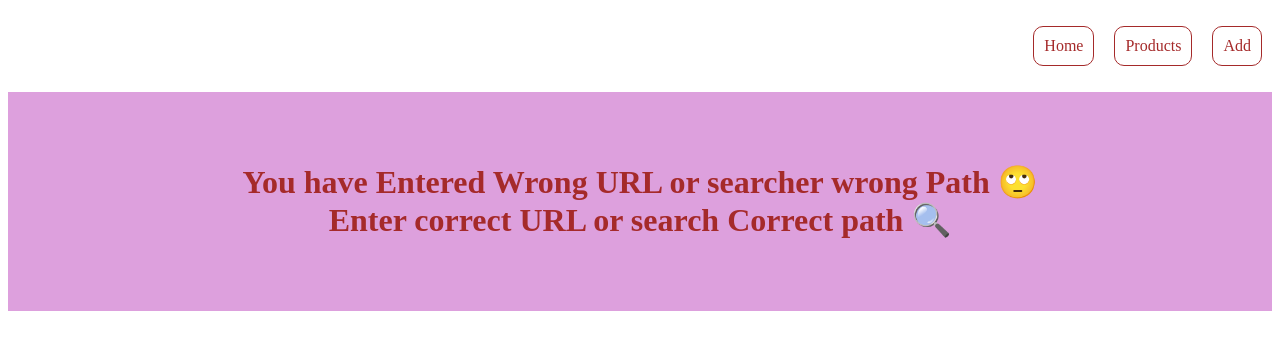
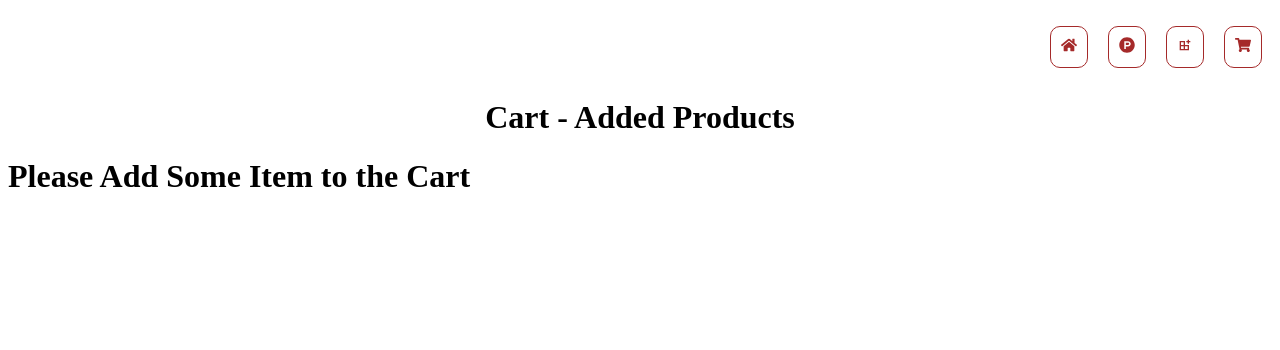
Before and after one commit to don1502/E-commerce, a React (Vite) app: page /cartlist in a window 1280 px wide. Shown: the top 350 px of the page. Built offline with nearby package versions, Linux system fonts and the light colour scheme.

Commit message:
Managing add to cart

```diff
--- a/package.json
+++ b/package.json
@@ -13,12 +13,15 @@
     "@emotion/react": "^11.14.0",
     "@emotion/styled": "^11.14.1",
     "@mui/material": "^7.3.4",
+    "@reduxjs/toolkit": "^2.9.2",
     "axios": "^1.12.2",
     "bootstrap": "^5.3.8",
     "json-server": "^1.0.0-beta.3",
     "react": "^19.1.1",
     "react-bootstrap": "^2.10.10",
     "react-dom": "^19.1.1",
+    "react-icons": "^5.5.0",
+    "react-redux": "^9.2.0",
     "react-router-dom": "^7.8.2",
     "sweetalert2": "^11.26.3"
   },
--- a/src/App.jsx
+++ b/src/App.jsx
@@ -5,12 +5,29 @@ import Product from "./components/product";
 import NewProduct from "./components/NewProduct";
 import NotFound from "./components/NotFound";
 import UpdateProduct from "./components/UpdateProduct";
+import Cart from "./components/CartList";
+import { FaHome, FaProductHunt, FaShoppingCart } from "react-icons/fa";
+import { CgExtensionAdd } from "react-icons/cg";
+import CartList from "./components/CartList";
 
 function App() {
   return (
     <>
       <BrowserRouter>
         <ol className="naviLink">
+          <Link
+            to="cartlist"
+            style={{
+              textDecoration: "none",
+              margin: "10px",
+              padding: "10px",
+              color: "brown",
+              border: "1px solid brown",
+              borderRadius: "10px",
+            }}
+          >
+            <FaShoppingCart />
+          </Link>
           <Link
             to="newproduct"
             style={{
@@ -22,7 +39,7 @@ function App() {
               borderRadius: "10px",
             }}
           >
-            Add
+            <CgExtensionAdd />
           </Link>
           <Link
             to="product"
@@ -35,7 +52,7 @@ function App() {
               borderRadius: "10px",
             }}
           >
-            Products
+            <FaProductHunt />
           </Link>
           <Link
             to="/"
@@ -48,13 +65,14 @@ function App() {
               borderRadius: "10px",
             }}
           >
-            Home
+            <FaHome />
           </Link>
         </ol>
         <Routes>
           <Route path="/" element={<Home />} />
           <Route path="/product" element={<Product />} />
           <Route path="/newproduct" element={<NewProduct />} />
+          <Route path="/cartlist" element={<CartList />} />
           <Route path="/updateproduct/:id" element={<UpdateProduct />} />
           <Route path="/*" element={<NotFound />} />
         </Routes>
--- /dev/null
+++ b/src/components/CartList.jsx
@@ -0,0 +1,80 @@
+import React from "react";
+import { useDispatch, useSelector } from "react-redux";
+import Button from "react-bootstrap/Button";
+import Card from "react-bootstrap/Card";
+import { removeItem } from "../store/cartSlice";
+
+const CartList = () => {
+  let cartProducts = useSelector((state) => {
+    return state.cart;
+  });
+
+  let dispatch = useDispatch();
+
+  let handleRemove = (reduxItemId) => {
+    dispatch(removeItem(reduxItemId));
+    alert("Item removed from Cart");
+  };
+
+  return (
+    <>
+      <center>
+        <h1>Cart - Added Products</h1>
+      </center>
+      {cartProducts.length !== 0 ? (
+        <section className="productSection">
+          {cartProducts.map((product) => (
+            <Card
+              key={product.id}
+              style={{
+                width: "18rem",
+                height: "20rem",
+                border: "1px solid black",
+                borderRadius: "5px",
+                padding: "20px",
+              }}
+              className="productCard"
+            >
+              <center>
+                <Card.Img
+                  variant="top"
+                  src={product.image}
+                  className="productImage"
+                />
+              </center>
+              <Card.Body>
+                <Card.Title style={{ paddingLeft: "20px" }}>
+                  {product.title}
+                </Card.Title>
+                <Card.Text style={{ paddingLeft: "150px" }}>
+                  ₹ : {product.price}
+                </Card.Text>
+              </Card.Body>
+              <Card.Footer
+                style={{
+                  display: "flex",
+                  justifyContent: "center",
+                  alignItems: "center",
+                  gap: "5px",
+                }}
+              >
+                <Button
+                  onClick={() => {
+                    handleRemove(product.id);
+                  }}
+                >
+                  {" "}
+                  Remove from Cart
+                </Button>
+              </Card.Footer>
+            </Card>
+          ))}
+        </section>
+      ) : (
+        <h1>Please Add Some Item to the Cart</h1>
+      )}
+    </>
+  );
+};
+
+export default CartList;
--- a/src/components/product.jsx
+++ b/src/components/product.jsx
@@ -4,6 +4,8 @@ import Card from "react-bootstrap/Card";
 import useFetch from "./hooks/useFetch";
 import { useNavigate } from "react-router-dom";
 import axios from "axios";
+import { useDispatch } from "react-redux";
+import { addItem, removeItem } from "../store/cartSlice";
 
 const Product = () => {
   const { product, error, isLoading, setProduct } = useFetch(
@@ -42,6 +44,13 @@ const Product = () => {
       let updatedProducts = product.filter((product) => product.id !== id);
       setProduct(updatedProducts);
     });
+  };
+
+  let dispatch = useDispatch();
+
+  let addItemToCart = (product) => {
+    dispatch(addItem(product));
+    alert("Item added to Cart successfully😊");
   };
 
   if (isLoading) {
@@ -100,7 +109,9 @@ const Product = () => {
                   gap: "5px",
                 }}
               >
-                <Button>Add to Cart</Button>
+                <Button onClick={() => addItemToCart(product)}>
+                  Add to Cart
+                </Button>
                 <Button
                   onClick={() => {
                     navi(`/updateproduct/${product.id}`);
--- /dev/null
+++ b/src/store/cartSlice.js
@@ -0,0 +1,22 @@
+import { createSlice } from "@reduxjs/toolkit";
+
+const cartSlice = createSlice({
+  name: "cart",
+  initialState: [],
+  reducers: {
+    addItem(state, action) {
+      state.push(action.payload);
+    },
+    removeItem(state, action) {
+      let itemId = action.payload;
+      let newProducts = state.filter(
+        (cartProducts) => cartProducts.id !== itemId
+      );
+      return newProducts;
+    },
+  },
+});
+
+export default cartSlice.reducer;
+
+export let { addItem, removeItem } = cartSlice.actions;
--- /dev/null
+++ b/src/store/store.js
@@ -0,0 +1,8 @@
+import { configureStore } from "@reduxjs/toolkit";
+import cartSliceReducer from "./cartSlice"
+
+export const store = configureStore({
+    reducer : {
+        cart: cartSliceReducer
+    }
+})
```
Also changed, not shown: src/main.jsx (+11 -10 lines), 1 other file (tests, documents, lock files or other folders).
